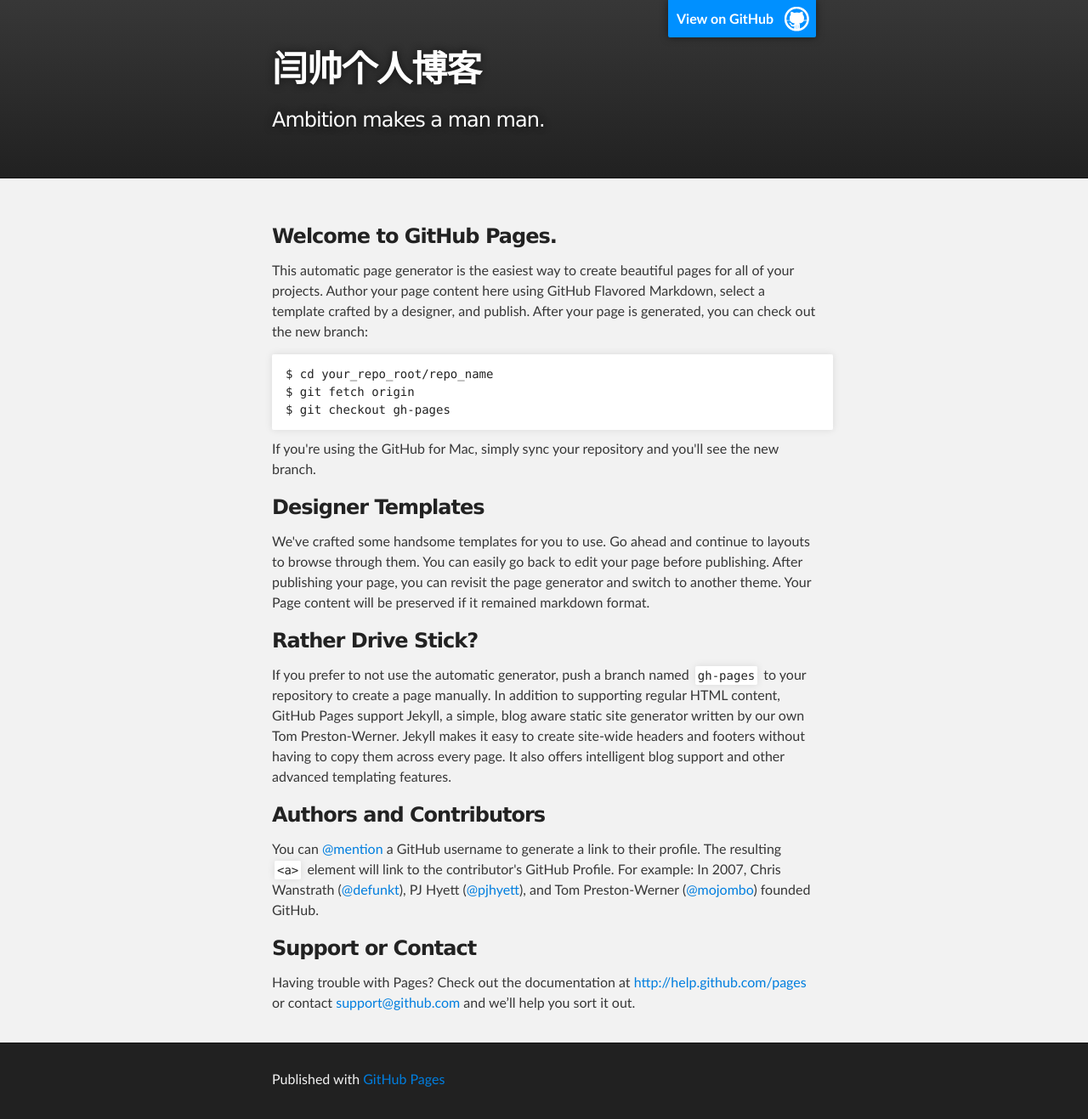
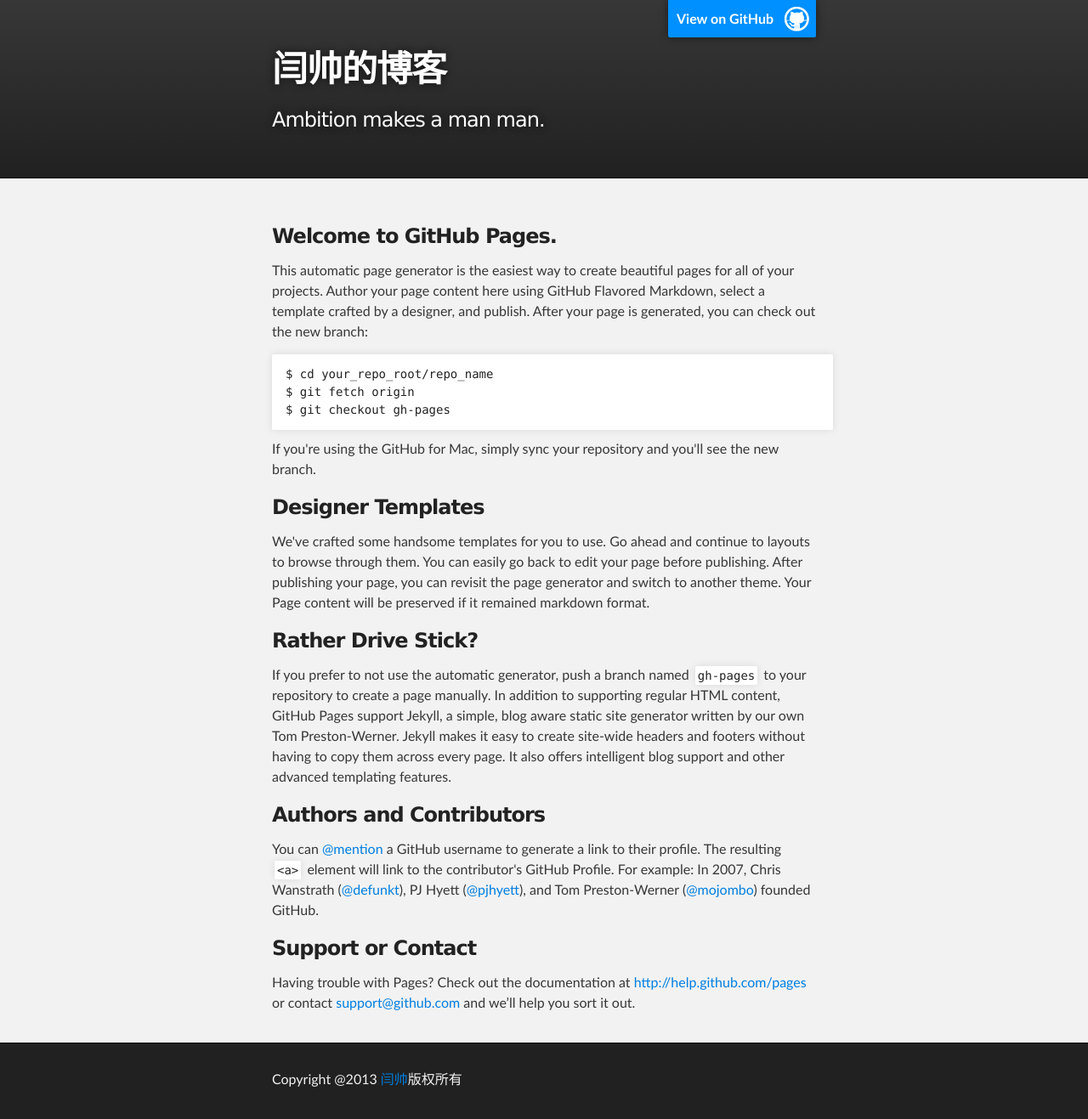
Before and after one commit to yanshuai/yanshuai.github.io, a Jekyll site: the page index.html, which Jekyll copies as it is, in a window 1280 px wide. Shown: the whole page at 85% size. Built offline with Jekyll 4.4.1, drawn with Linux system fonts in a browser that asks for light colours.

Commit message:
Update index.html

```diff
--- a/index.html
+++ b/index.html
@@ -18,7 +18,7 @@
         <header class="inner">
           <a id="forkme_banner" href="https://github.com/yanshuai">View on GitHub</a>
 
-          <h1 id="project_title">闫帅个人博客</h1>
+          <h1 id="project_title">闫帅的博客</h1>
           <h2 id="project_tagline">Ambition makes a man man.</h2>
 
         </header>
@@ -64,7 +64,7 @@
     <!-- FOOTER  -->
     <div id="footer_wrap" class="outer">
       <footer class="inner">
-        <p>Published with <a href="http://pages.github.com">GitHub Pages</a></p>
+        <p>Copyright @2013 <a href="http://sartisty.name">闫帅</a>版权所有</p>
       </footer>
     </div>
 
```
